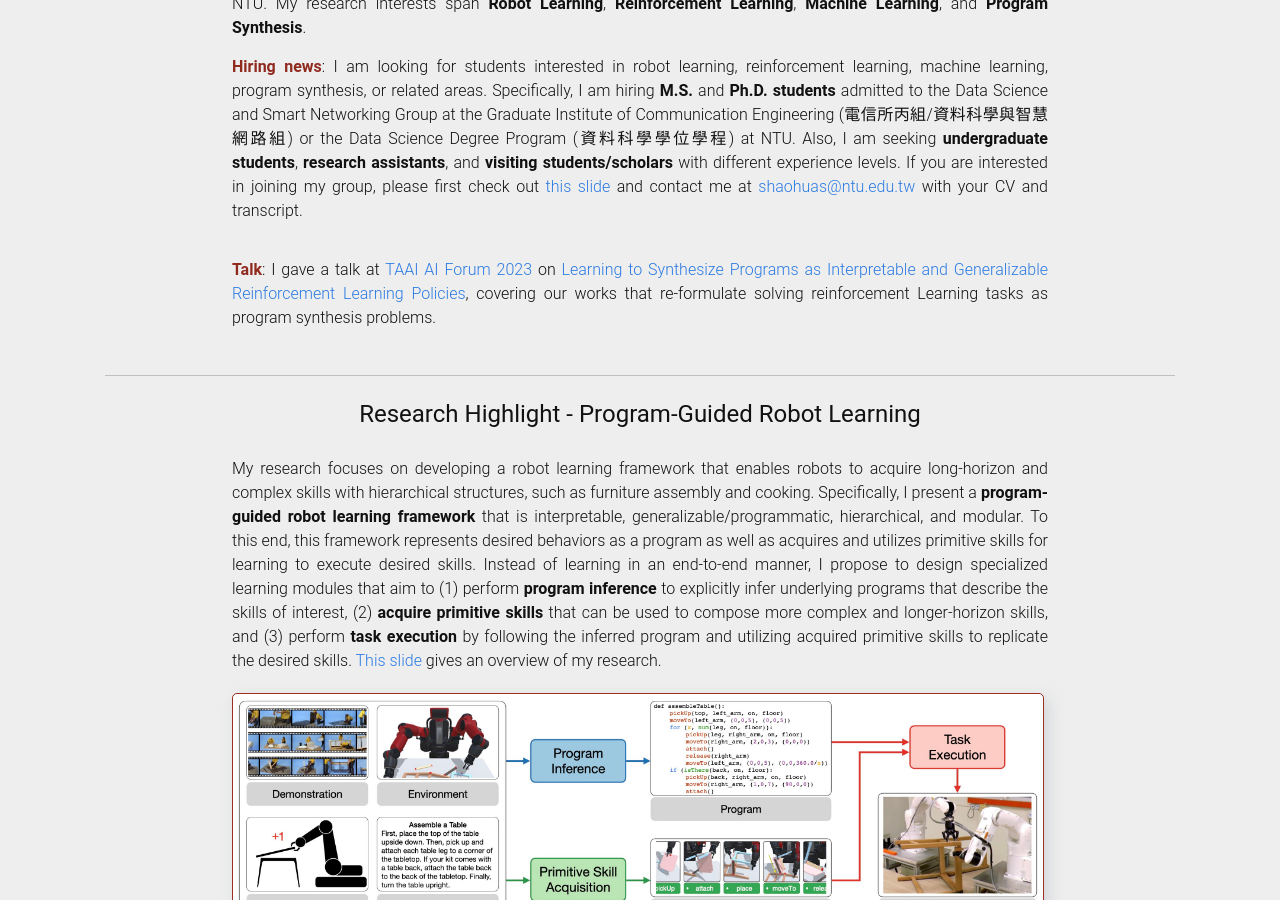
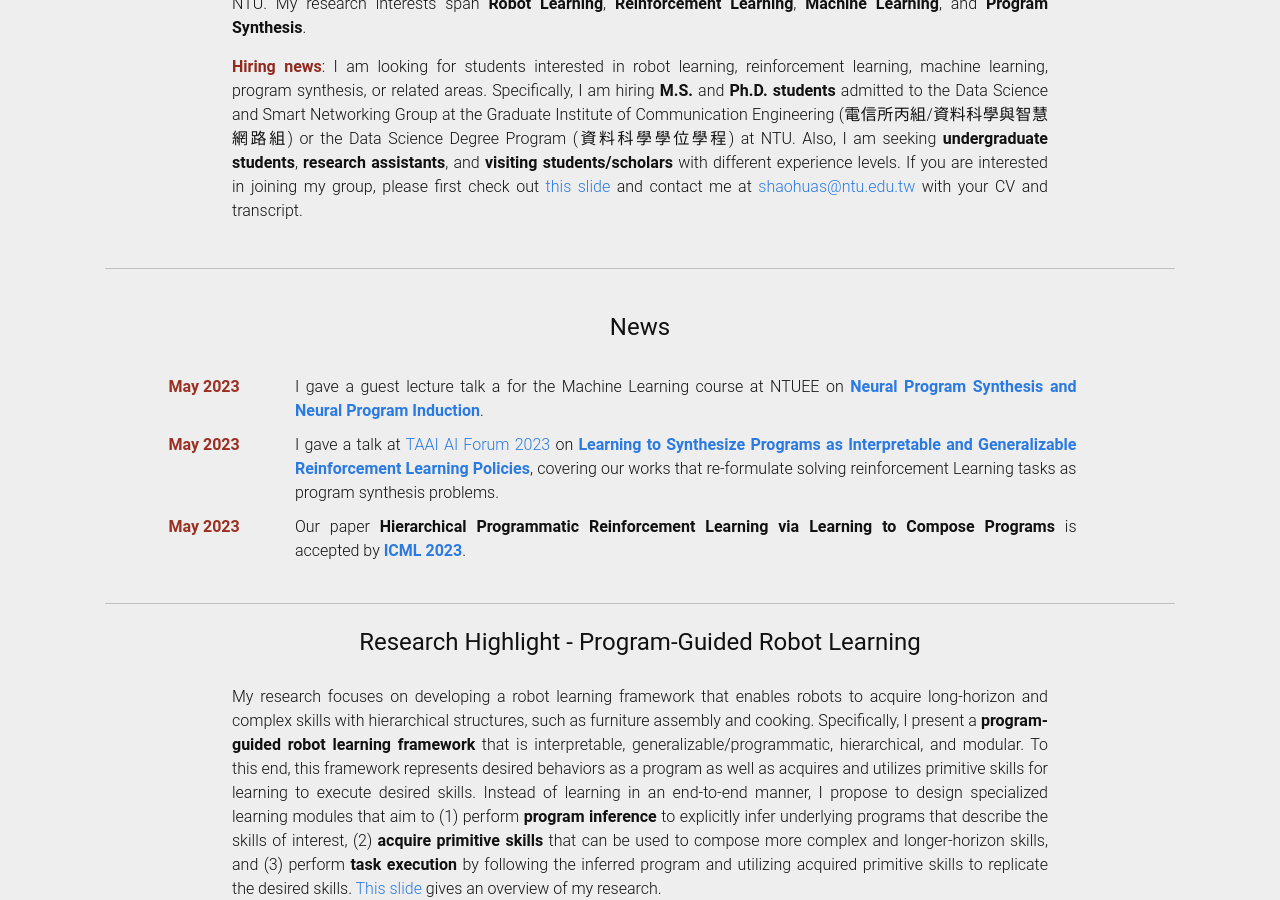
Before and after one commit to shaohua0116/shaohua0116.github.io, a Jekyll site: the page built from index.html, in a window 1280 px wide and 900 px high, scrolled down 445 px. Built offline with Jekyll 4.4.1, drawn with Linux system fonts in a browser that asks for light colours; some web fonts are replaced.

Commit message:
add news

```diff
--- a/_data/bio.yml
+++ b/_data/bio.yml
@@ -13,9 +13,9 @@ normal:
     me: "I am an <strong>Assistant Professor</strong> at <strong>National Taiwan University (NTU)</strong> with a joint appointment in <strong>the Department of Electrical Engineering</strong> and <strong>the Graduate Institute of Communication Engineering</strong>. Prior to joining NTU, I recently completed my Ph.D. in Computer Science at the University of Southern California, where I worked in the <a href='http://clvrai.com/' target='_blank'>Cognitive Learning for Vision and Robotics Lab (CLVR)</a>. Before that, I received my B.S. degree in Electrical Engineering from NTU. My research interests span <strong>Robot Learning</strong>, <strong>Reinforcement Learning</strong>, <strong>Machine Learning</strong>, and <strong>Program Synthesis</strong>."
     hiring: "<p><span style='color: #902a1f;'><strong>Hiring news</strong></span>: I am looking for students interested in robot learning, reinforcement learning, machine learning, program synthesis, or related areas. Specifically, I am hiring <strong>M.S.</strong> and <strong>Ph.D. students</strong> admitted to the Data Science and Smart Networking Group at the Graduate Institute of Communication Engineering (電信所丙組/資料科學與智慧網路組) or the Data Science Degree Program (資料科學學位學程) at NTU. Also, I am seeking <strong>undergraduate students</strong>, <strong>research assistants</strong>, and <strong>visiting students/scholars</strong> with different experience levels.
     If you are interested in joining my group, please first check out <a href='https://drive.google.com/file/d/13sMz1IDjLUrrZpF4c7_vz7HEaeuBWUww/view?usp=share_link' target='_blank'>this slide</a> and contact me at <a href = 'mailto: shaohuas@ntu.edu.tw'>shaohuas@ntu.edu.tw</a> with your CV and transcript.</p>"
-    taai_ai_forum: "<p><span style='color: #902a1f;'><strong>Talk</strong></span>: I gave a talk at <a href='https://aiforum2023.cs.nthu.edu.tw/'>TAAI AI Forum 2023</a> on <a href='/talk/TAAI_AI_Forum_2023.pdf'>Learning to Synthesize Programs as Interpretable and Generalizable Reinforcement Learning Policies</a>, covering our works that re-formulate solving reinforcement Learning tasks as program synthesis problems."
 
 
+taai_ai_forum: "<p><span style='color: #902a1f;'><strong>Talk</strong></span>: I gave a talk at <a href='https://aiforum2023.cs.nthu.edu.tw/'>TAAI AI Forum 2023</a> on <a href='/talk/TAAI_AI_Forum_2023.pdf'>Learning to Synthesize Programs as Interpretable and Generalizable Reinforcement Learning Policies</a>, covering our works that re-formulate solving reinforcement Learning tasks as program synthesis problems."
 visit_lab: "<p>If you are interested in joining my group, you are very welcome to visit my lab at MK-518 (學新館518) to talk to my graduate and undergraduate students to learn about their research topics, my advising style, etc. Note that weekday afternoon usually works best, especially Thursday and Friday afternoons.</p>"
 short:
   date:
--- a/_data/news.yml
+++ b/_data/news.yml
@@ -1,9 +1,9 @@
-- news: 'I will be joining the Dept. of Electrical Engineering at National Taiwan University (NTU) as a tenure-Track Assistant Professor this Fall.'
-  date: 'Mar 2022'
-- news: 'I have successfully defended my Ph.D.'
-  date: 'Feb 2022'
-  # - news: 'Our paper <b>Program Guided Agent</b> is accepted by <b><a href="https://iclr.cc/Conferences/2020/">ICLR 2020</a></b> as a <b>Spotlight</b> paper.'
-  #   date: 'Dec 2019'
+- news: "I gave a guest lecture talk a for the Machine Learning course at NTUEE on <b><a href='https://drive.google.com/file/d/1x6iLEBFH8G_rd1y1pFW8sc0nY6dhaog2/view?usp=share_link'>Neural Program Synthesis and Neural Program Induction</a></b>."
+  date: 'May 2023'
+- news: "I gave a talk at <a href='https://aiforum2023.cs.nthu.edu.tw/'>TAAI AI Forum 2023</a> on <b><a href='/talk/TAAI_AI_Forum_2023.pdf'>Learning to Synthesize Programs as Interpretable and Generalizable Reinforcement Learning Policies</a></b>, covering our works that re-formulate solving reinforcement Learning tasks as program synthesis problems."
+  date: 'May 2023'
+- news: 'Our paper <b>Hierarchical Programmatic Reinforcement Learning via Learning to Compose Programs</b> is accepted by <b><a href="https://icml.cc/Conferences/2023/Dates">ICML 2023</a></b>.'
+  date: 'May 2023'
   # - news: 'Our paper <b>Multimodal Model-Agnostic Meta-Learning via Task-Aware Modulation</b> is accepted by <b><a href="https://nips.cc/Conferences/2019/">NeurIPS 2019</a></b> as a <b>Spotlight</b> paper.'
   #   date: 'Sep 2019'
   # - news: 'Our paper <b>Feedback Adversarial Learning: Spatial Feedback for Improving Generative Adversarial Networks</b> is accepted by <b><a href="http://cvpr2019.thecvf.com/">CVPR 2019</a></b>.'
--- a/index.html
+++ b/index.html
@@ -15,7 +15,6 @@ layout: home
   </div>
 </div>
 
-<!--
 <div class="pub">
 </div>
 <div id="news" class="news">
@@ -39,7 +38,6 @@ layout: home
     {% endfor %}
   </div>
 </div>
--->
 
 <!--
 <div class="dissertation">
```
